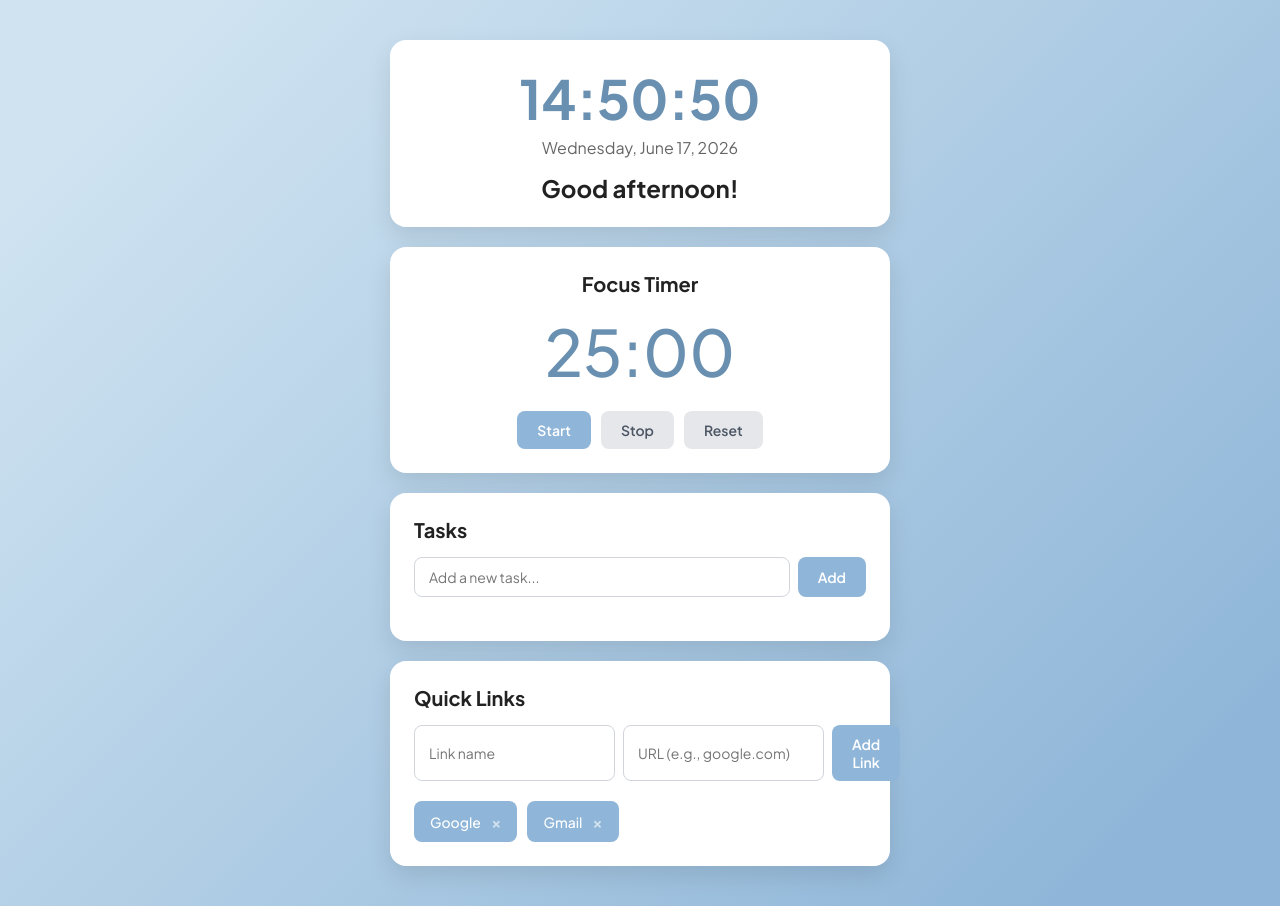
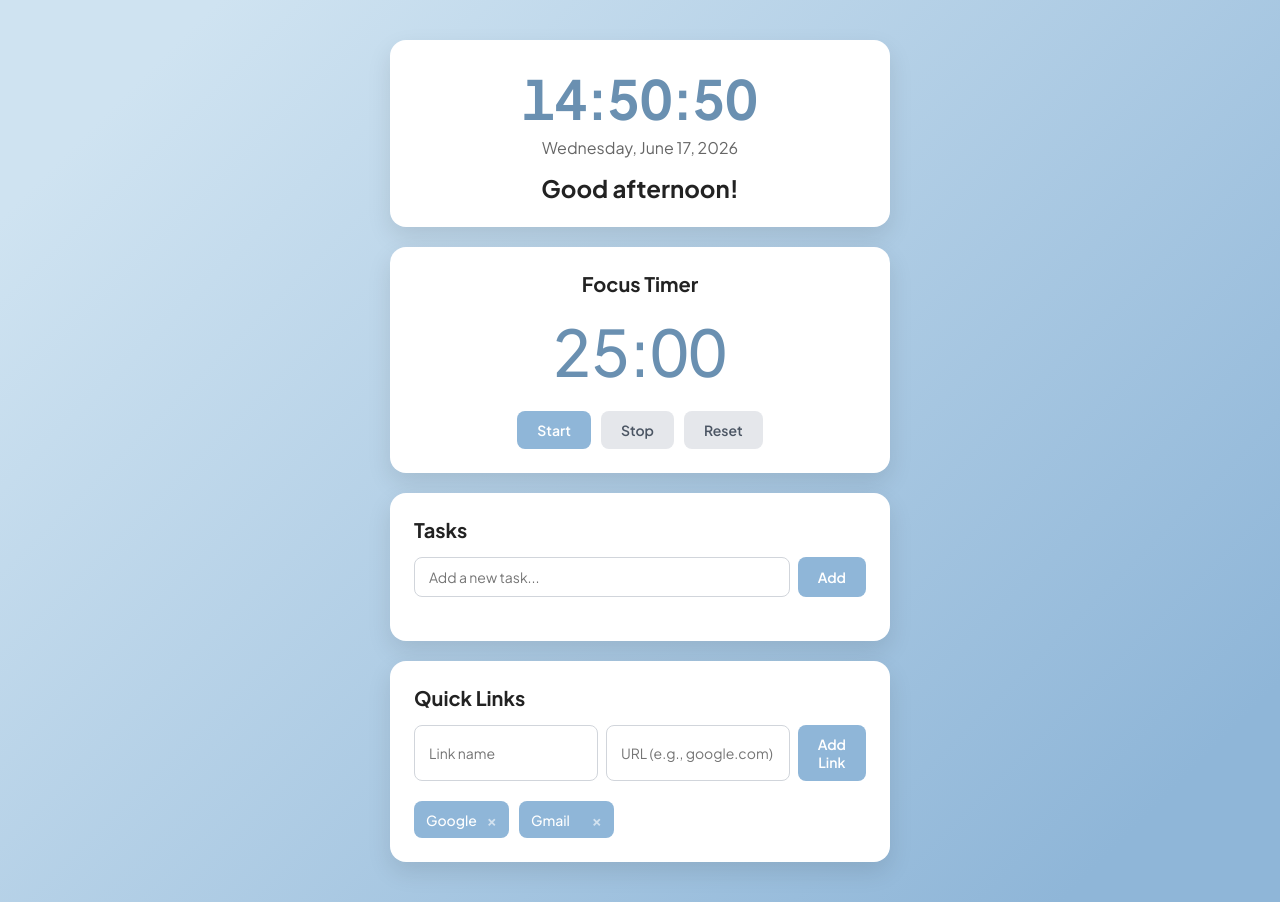
Before and after one commit to soraruuu/CodingCamp-14June26-rima, a plain HTML site: page index.html in a window 1280 px wide. Drawn offline with Linux system fonts and the light colour scheme.

Commit message:
Update styles.css

```diff
--- a/css/styles.css
+++ b/css/styles.css
@@ -1,8 +1,11 @@
+/* ==========================================================================
+   1. Pengaturan Dasar & Reset
+   ========================================================================== */
 body {
     font-family: 'Plus Jakarta Sans', sans-serif;
     margin: 0;
-    padding: 40px 20px;
-    background: linear-gradient(135deg, #cfe3f1 10%, #8fb6d8 90%);
+    padding: 20px 15px; /* Padding dikecilkan agar ramah layar HP */
+    background: linear-gradient(135deg, #cfe3f1 10%, #8fb6d8 90%); /* Warna biru pilihanmu */
     min-height: 100vh;
     display: flex;
     flex-direction: column;
@@ -10,6 +13,15 @@ body {
     color: #1a1a1a;
     box-sizing: border-box;
 }
+
+/* Biar padding tidak merusak ukuran asli kotak */
+*, *:before, *:after {
+    box-sizing: border-box;
+}
+
+/* ==========================================================================
+   2. Wadah Utama & Kartu Putih
+   ========================================================================== */
 .dashboard-container {
     width: 100%;
     max-width: 500px;
@@ -17,33 +29,135 @@ body {
     flex-direction: column;
     gap: 20px;
 }
+
 .card {
     background: #ffffff;
     border-radius: 16px;
     padding: 24px;
     box-shadow: 0 10px 25px rgba(0, 0, 0, 0.1);
+    width: 100%;
 }
+
+/* ==========================================================================
+   3. Panel Jam & Judul
+   ========================================================================== */
 .header-card { text-align: center; }
-#clock { font-size: 54px; font-weight: 700; color: #6a90b1; margin: 0 0 5px 0; }
+
+#clock {
+    font-size: 54px;
+    font-weight: 700;
+    color: #6a90b1; /* Biru jam pilihanmu */
+    margin: 0 0 5px 0;
+    font-variant-numeric: tabular-nums;
+}
+
 #date { font-size: 16px; color: #666; margin: 0 0 15px 0; }
 #greeting { font-size: 24px; color: #222; font-weight: 700; margin: 0; }
 .card-title { font-size: 20px; font-weight: 700; color: #222; margin: 0 0 15px 0; }
+
+/* ==========================================================================
+   4. Panel Timer
+   ========================================================================== */
 .timer-card { text-align: center; }
-#timer-display { font-size: 64px; font-weight: 500; color: #6a90b1; margin-bottom: 20px; }
+#timer-display {
+    font-size: 64px;
+    font-weight: 500;
+    color: #6a90b1; /* Biru timer pilihanmu */
+    margin-bottom: 20px;
+    font-variant-numeric: tabular-nums;
+}
 .button-group { display: flex; justify-content: center; gap: 10px; }
-button { font-family: 'Plus Jakarta Sans', sans-serif; font-size: 14px; font-weight: 600; padding: 10px 20px; border: none; border-radius: 8px; cursor: pointer; transition: all 0.2s; }
+
+/* ==========================================================================
+   5. Tombol & Group Input (Diperbaiki untuk HP)
+   ========================================================================== */
+button {
+    font-family: 'Plus Jakarta Sans', sans-serif;
+    font-size: 14px;
+    font-weight: 600;
+    padding: 10px 20px;
+    border: none;
+    border-radius: 8px;
+    cursor: pointer;
+    transition: all 0.2s;
+}
+
 .btn-primary { background-color: #8fb6d8; color: white; }
-.btn-primary:hover { background-color: #8fb6d8; }
+.btn-primary:hover { background-color: #7aa1c2; } /* Sedikit digelapkan saat di-hover */
+
 .btn-secondary { background-color: #e5e7eb; color: #4b5563; }
 .btn-secondary:hover { background-color: #d1d5db; }
+
 .btn-danger { background-color: #fee2e2; color: #ef4444; font-size: 12px; padding: 6px 12px; }
-.input-group { display: flex; gap: 8px; margin-bottom: 20px; }
-.input-group input { flex: 1; font-family: 'Plus Jakarta Sans', sans-serif; font-size: 14px; padding: 10px 14px; border: 1px solid #d1d5db; border-radius: 8px; outline: none; }
+
+/* Membuat inputan bertumpuk vertikal secara otomatis di layar HP agar longgar */
+.input-group {
+    display: flex;
+    flex-direction: column;
+    gap: 8px;
+    margin-bottom: 20px;
+}
+
+.input-group input {
+    width: 100%;
+    font-family: 'Plus Jakarta Sans', sans-serif;
+    font-size: 14px;
+    padding: 10px 14px;
+    border: 1px solid #d1d5db;
+    border-radius: 8px;
+    outline: none;
+}
+
+/* ==========================================================================
+   6. Panel To-Do List
+   ========================================================================== */
 .task-list { list-style: none; padding: 0; margin: 0; display: flex; flex-direction: column; gap: 12px; }
 .task-item { display: flex; align-items: center; justify-content: space-between; padding-bottom: 8px; border-bottom: 1px solid #f3f4f6; }
-.task-left { display: flex; align-items: center; gap: 12px; flex: 1; }
+.task-left { display: flex; align-items: center; gap: 12px; flex: 1; min-width: 0; }
 .task-text { font-size: 15px; color: #374151; word-break: break-all; }
 .task-text.completed { text-decoration: line-through; color: #9ca3af; }
-.links-container { display: flex; flex-wrap: wrap; gap: 10px; }
-.link-btn { display: inline-flex; align-items: center; background-color: #8fb6d8; color: white; padding: 10px 16px; border-radius: 8px; text-decoration: none; font-size: 14px; font-weight: 500; cursor: pointer; }
-.link-delete-icon { margin-left: 10px; font-size: 16px; font-weight: bold; color: rgba(255, 255, 255, 0.6); }
+
+/* ==========================================================================
+   7. Panel Quick Links (Solusi Sempit & Desak-desakan)
+   ========================================================================== */
+.links-container {
+    display: flex;
+    flex-wrap: wrap; /* Tombol otomatis turun ke baris baru jika tidak muat */
+    gap: 10px;
+    width: 100%;
+}
+
+.link-btn {
+    display: inline-flex;
+    align-items: center;
+    justify-content: space-between; /* Memberi jarak aman teks dengan tanda silang (x) */
+    background-color: #8fb6d8; /* Biru tombol pilihanmu */
+    color: white;
+    padding: 8px 12px; /* Disesuaikan agar pas di resolusi HP */
+    border-radius: 8px;
+    text-decoration: none;
+    font-size: 14px;
+    font-weight: 500;
+    cursor: pointer;
+    min-width: 95px; /* Mengunci lebar minimal tombol agar tidak melosot */
+}
+
+.link-delete-icon {
+    margin-left: 8px;
+    font-size: 16px;
+    font-weight: bold;
+    color: rgba(255, 255, 255, 0.6);
+}
+
+/* ==========================================================================
+   8. Media Queries (Agar saat di Laptop tampilannya melebar horizontal)
+   ========================================================================== */
+@media (min-width: 480px) {
+    body {
+        padding: 40px 20px;
+    }
+    /* Inputan kembali berjejer ke samping secara rapi saat layar longgar/PC */
+    .input-group {
+        flex-direction: row;
+    }
+}
```
